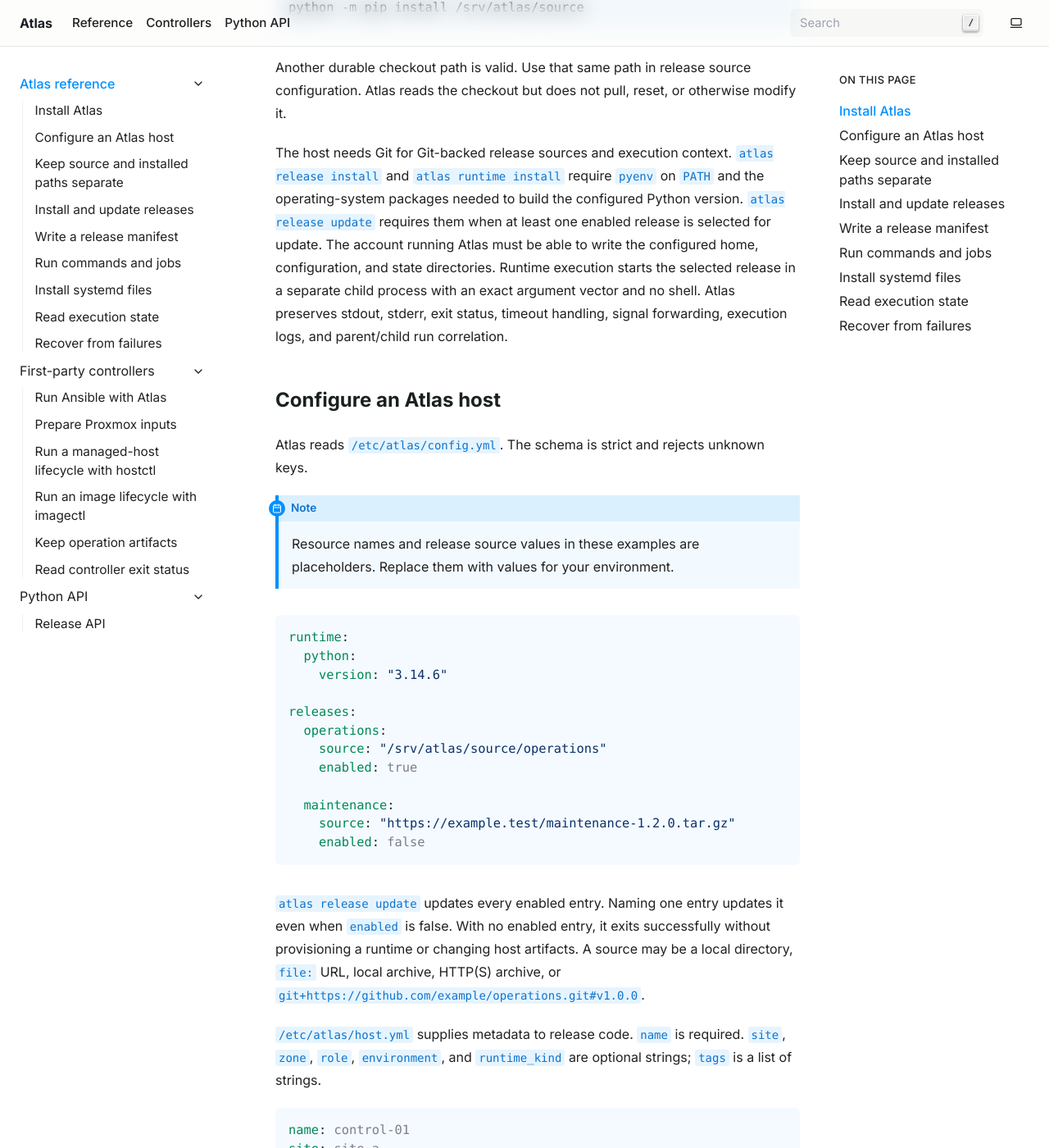
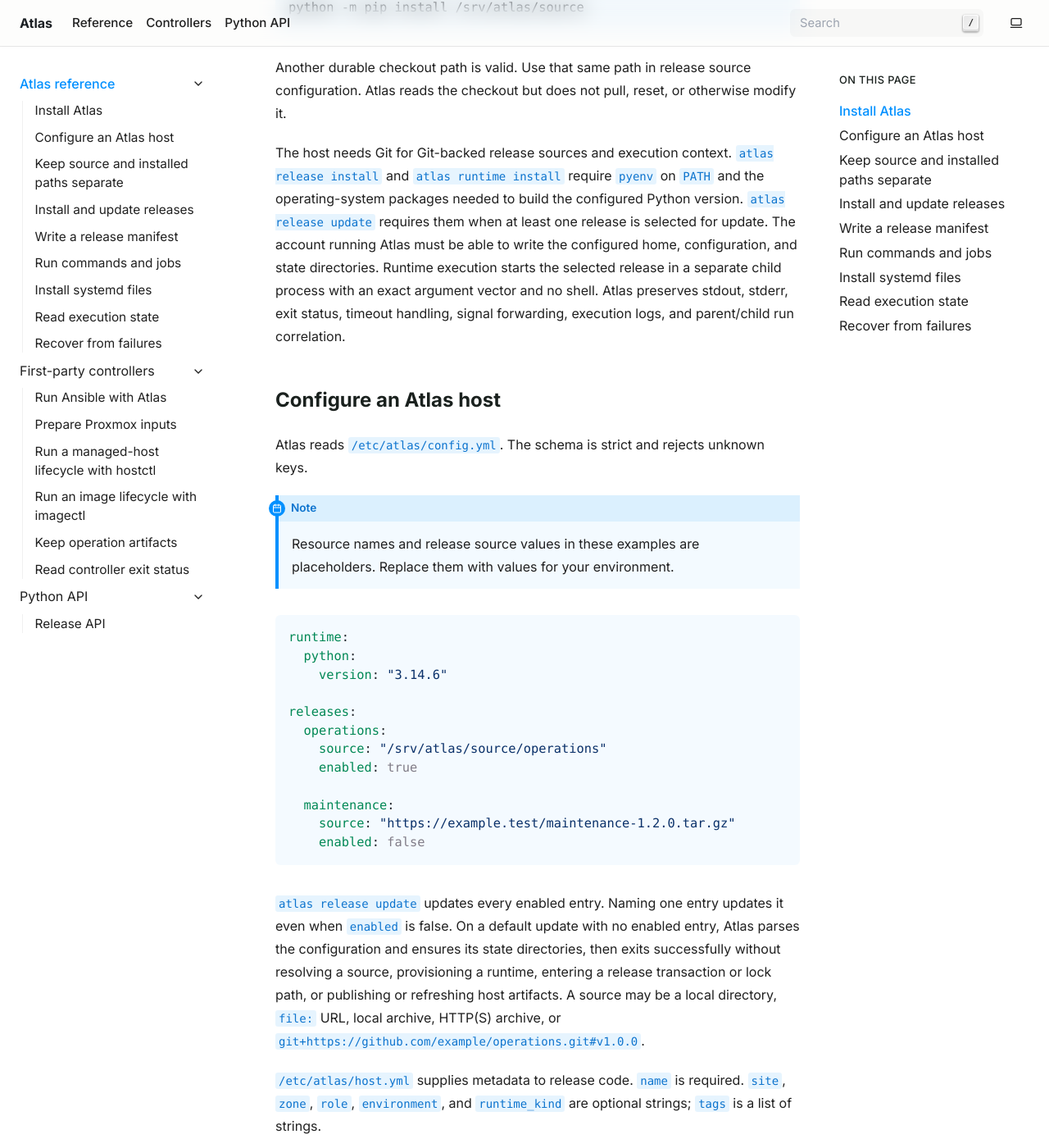
Before and after one commit to alflag-org/atlas, a Sphinx documentation site: the page built from docs/reference.rst, in a window 1280 px wide and 1400 px high, scrolled down 349 px. Shown: the whole window at 82% size. Built offline with Sphinx 7.4.7, drawn with Linux system fonts in a browser that asks for light colours.

Commit message:
fix: clarify release update selection

```diff
--- a/docs/reference.rst
+++ b/docs/reference.rst
@@ -17,7 +17,7 @@
 
 The host needs Git for Git-backed release sources and execution context. ``atlas release install`` and
 ``atlas runtime install`` require ``pyenv`` on ``PATH`` and the operating-system packages needed to
-build the configured Python version. ``atlas release update`` requires them when at least one enabled
+build the configured Python version. ``atlas release update`` requires them when at least one
 release is selected for update. The account running Atlas must be able to write the configured home, configuration,
 and state directories. Runtime execution starts the selected release in a separate child process with
 an exact argument vector and no shell.
@@ -50,9 +50,11 @@
        enabled: false
 
 ``atlas release update`` updates every enabled entry. Naming one entry updates it even when
-``enabled`` is false. With no enabled entry, it exits successfully without provisioning a runtime or
-changing host artifacts. A source may be a local directory, ``file:`` URL, local archive, HTTP(S)
-archive, or ``git+https://github.com/example/operations.git#v1.0.0``.
+``enabled`` is false. On a default update with no enabled entry, Atlas parses the configuration and
+ensures its state directories, then exits successfully without resolving a source, provisioning a
+runtime, entering a release transaction or lock path, or publishing or refreshing host artifacts. A
+source may be a local directory, ``file:`` URL, local archive, HTTP(S) archive, or
+``git+https://github.com/example/operations.git#v1.0.0``.
 
 ``/etc/atlas/host.yml`` supplies metadata to release code. ``name`` is required. ``site``, ``zone``,
 ``role``, ``environment``, and ``runtime_kind`` are optional strings; ``tags`` is a list of strings.
```
Also changed, not shown: README.md (+3 -2 lines), 1 other file.
